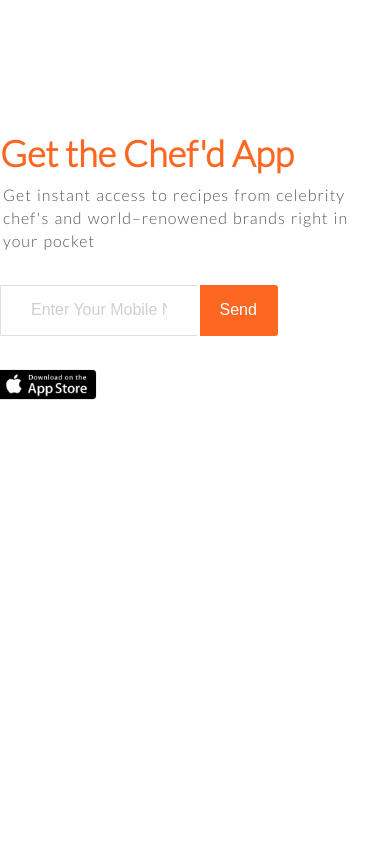
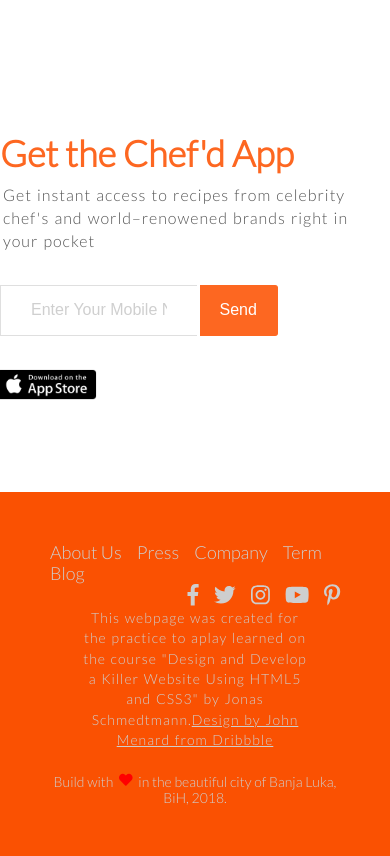
Before and after one commit to VladimirBlagojevic/Food-Website, a plain HTML site: page index.html in a window 390 px wide. Shown: the part 7126-7982 px from the top of the page. Before the commit the page ends 7641 px from the top, so only its background shows below. Drawn offline with Linux system fonts and the light colour scheme.

Commit message:
Finished with Html and Css for desktop
All Html and Css is done, now to make it responsive and more interactive

```diff
--- a/index.html
+++ b/index.html
@@ -224,11 +224,35 @@
                 </div>
             </div>
         </div>
-
     </section>
-
-
-
+    <footer>
+        <div class="row">
+            <div class="col span-1-of-2">
+                <ul class="footer-links">
+                   <li><a href="#">About Us</a></li>
+                   <li><a href="#">Press</a></li>
+                   <li><a href="#">Company</a></li>
+                   <li><a href="#">Term</a></li>
+                   <li><a href="#">Blog</a></li>
+                </ul>
+            </div>
+            <div class="col span-1-of-2">
+                 <ul class="social-links">
+                    <li><a href="#"><i class="fab fa-pinterest-p social"></i></a></li>
+                    <li><a href="#"><i class="fab fa-youtube social"></i></a></li>
+                    <li><a href="#"><i class="fab fa-instagram social"></i></a></li>
+                    <li><a href="#"><i class="fab fa-twitter social"></i></a></li>
+                    <li><a href="#"><i class="fab fa-facebook-f social"></i></a></li>
+                </ul>
+            </div>
+            <div class="row credits-box">
+                <p class="long-text credits">
+                        This webpage was created for the practice to aplay learned on the course "Design and Develop a Killer Website Using HTML5 and CSS3" by Jonas Schmedtmann.<a href="https://dribbble.com/shots/3320516-Chef-d-Website">Design by John Menard from Dribbble</a></p>
+                <p class="love">
+                    Build with <i class="fas fa-heart"></i> in the beautiful city of Banja Luka, BiH, 2018.
+                </p>
+            </div>
+        </div>
+    </footer>
 </body>
 </html>
-<br>
--- a/resources/css/style.css
+++ b/resources/css/style.css
@@ -219,7 +219,7 @@
 
 nav li a:hover,
 nav li a:active{
-    border-bottom: 1px solid #FD6721;
+    border-bottom: 2px solid #FD6721;
     padding-bottom: 10px;
 }
 
@@ -258,37 +258,7 @@
     background-color: #F7F8FA;
 }
 
-/*----------------------------------------------*/
-/* CHEF'S GALLERY SECTION*/
-/*----------------------------------------------*/
 
-.chefs-gallery{
-    background-color: #F7F8FA;
-    height:580px;
-}
-
-.chefs-gallery h2{
-    margin-bottom: 40px;
-
-}
-
-
-.chefs-gallery img{
-    display: block;
-    float: left;
-    width:15.66%;
-    margin: 0.5%;
-    border-radius: 5px;
-    box-shadow: 0 2px 2px #b1b1b1;
-    transform: scale(0.90);
-    transition: transform 0.6s;
-    overflow: hidden;
-
-}
-
-.chefs-gallery img:hover{
-    transform: scale(1.2);
-}
 /*----------------------------------------------*/
 /* RECIPES SECTION*/
 /*----------------------------------------------*/
@@ -514,5 +484,107 @@
     width:100%;
     text-align: left;
     margin-left: -12px;
+}
 
+/*----------------------------------------------*/
+/* FOOTER SECTION*/
+/*----------------------------------------------*/
+
+footer{
+    background-color:#fa5102;
+    padding: 50px;
 }
+
+.footer-links,
+.social-links {
+    list-style: none;
+    font-size:90%;
+}
+
+.footer-links li,
+.social-links li{
+    display: inline-block;
+    padding-right: 15px;
+}
+
+.footer-links li{
+    float: left;
+}
+
+.social-links li {
+    float: right;
+    font-size: 120%;
+}
+
+.social-links li:first-child{
+    padding: 0;
+}
+
+.footer-links li a:link,
+.footer-links li a:visited,
+.social-links li a:link,
+.social-links li a:visited{
+    text-decoration: none;
+    color: #cecece;
+}
+.footer-links li a:link,
+.footer-links li a:visited{
+    transition: color 0.4s;
+}
+.footer-links li a:hover,
+.footer-links li a:active{
+    color: #fff;
+}
+
+.fa-youtube,
+.fa-instagram,
+.fa-twitter,
+.fa-facebook-f,
+.fa-pinterest-p{
+    transition: color 0.4s
+}
+
+.fa-pinterest-p:hover{
+    color: #cb2027
+}
+.fa-facebook-f:hover{
+    color:#3b5998;
+}
+.fa-twitter:hover{
+    color: #00aced;
+}
+.fa-instagram:hover{
+    color: #517fa4;
+}
+.fa-youtube:hover{
+    color: #ff0000;
+}
+
+.credits{
+    font-size: 70%;
+    color: #cecece;
+    padding-top: 60px;
+    width: 80%;
+    margin: 0 auto;
+}
+
+.credits a:link,
+.credits a:visited{
+    color:#cecece;
+}
+
+.credits a:hover,
+.credits a:active{
+    color: #fff;
+}
+.fa-heart{
+    color:#ff0000;
+    padding: 0 3px;
+    font-size: 140%;
+}
+.love{
+    font-size: 70%;
+    color: #cecece;
+    text-align: center;
+    padding-top: 20px;
+}
```
